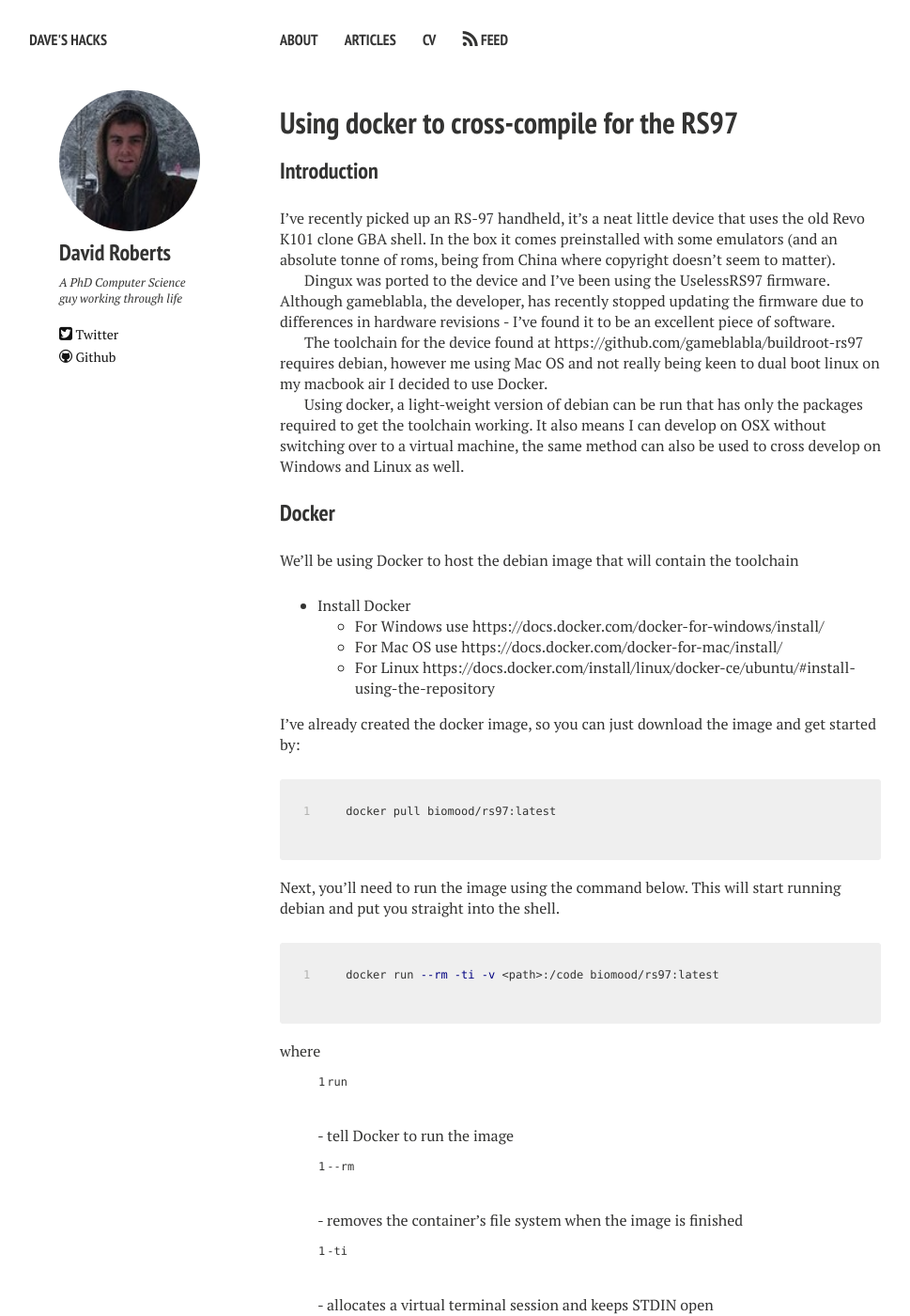
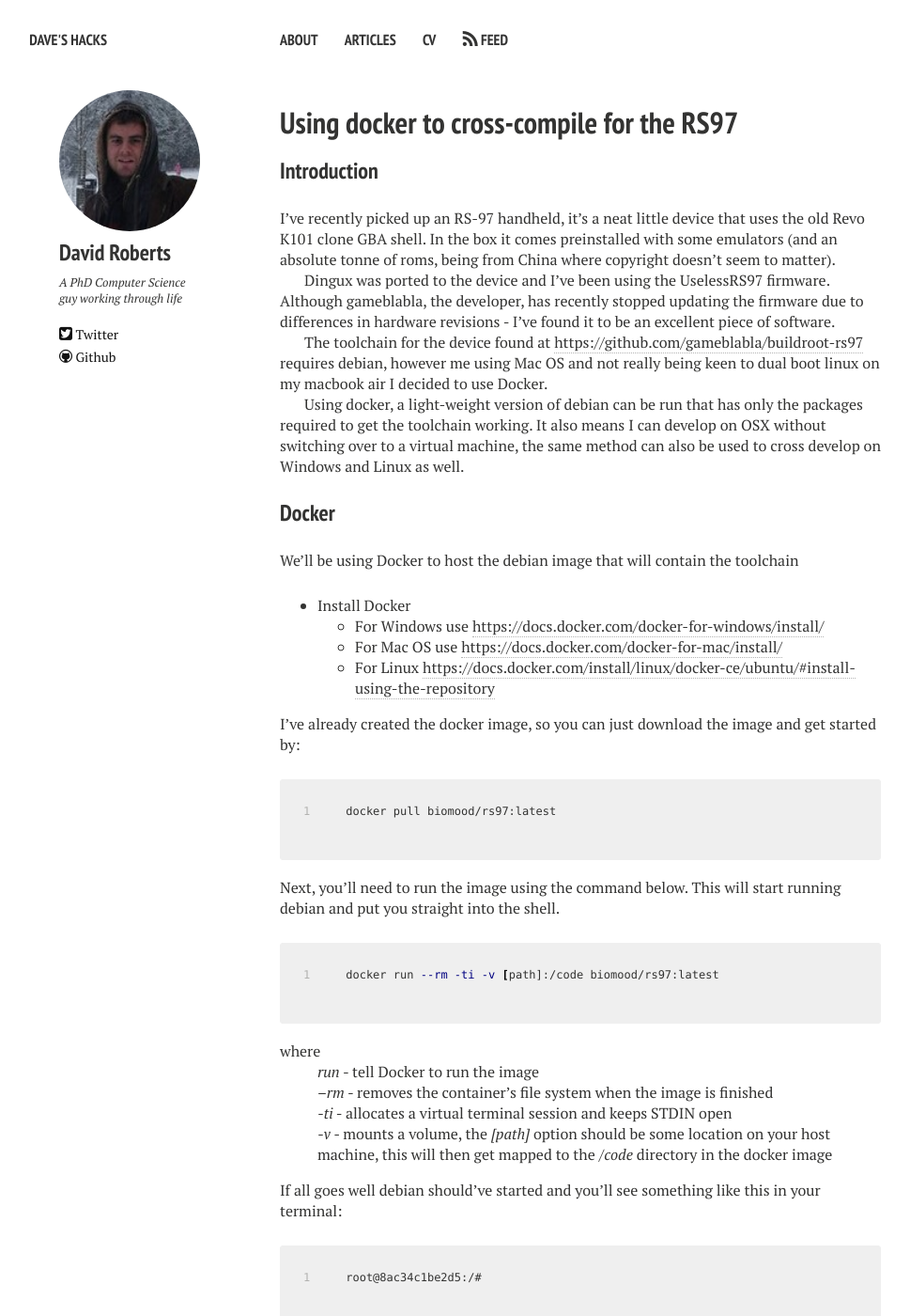
Before and after one commit to davidatroberts/davidatroberts.github.io, a Jekyll site: the page built from _posts/2019-01-31-rs97-toolchain.md, in a window 1280 px wide and 1400 px high. Shown: the whole window at 94% size, without its empty margins (22-991 px from the left). Built offline with Jekyll 4.4.1, drawn with Linux system fonts in a browser that asks for light colours; nearby versions of some CDN libraries; some of the changed text lies outside the part shown.

Commit message:
Fixes for the post

```diff
--- a/_posts/2019-01-31-rs97-toolchain.md
+++ b/_posts/2019-01-31-rs97-toolchain.md
@@ -11,7 +11,7 @@
 
 Dingux was ported to the device and I've been using the UselessRS97 firmware. Although gameblabla, the developer, has recently stopped updating the firmware due to differences in hardware revisions - I've found it to be an excellent piece of software.
 
-The toolchain for the device found at https://github.com/gameblabla/buildroot-rs97 requires debian, however me using Mac OS and not really being keen to dual boot linux on my macbook air I decided to use Docker.
+The toolchain for the device found at <https://github.com/gameblabla/buildroot-rs97> requires debian, however me using Mac OS and not really being keen to dual boot linux on my macbook air I decided to use Docker.
 
 Using docker, a light-weight version of debian can be run that has only the packages required to get the toolchain working. It also means I can develop on OSX without switching over to a virtual machine, the same method can also be used to cross develop on Windows and Linux as well.
 
@@ -19,9 +19,9 @@
 We'll be using Docker to host the debian image that will contain the toolchain
 
 * Install Docker
-    * For Windows use https://docs.docker.com/docker-for-windows/install/
-    * For Mac OS use https://docs.docker.com/docker-for-mac/install/
-    * For Linux https://docs.docker.com/install/linux/docker-ce/ubuntu/#install-using-the-repository
+    * For Windows use <https://docs.docker.com/docker-for-windows/install/>
+    * For Mac OS use <https://docs.docker.com/docker-for-mac/install/>
+    * For Linux <https://docs.docker.com/install/linux/docker-ce/ubuntu/#install-using-the-repository>
 
 I've already created the docker image, so you can just download the image and get started by:
 
@@ -32,14 +32,14 @@
 Next, you'll need to run the image using the command below. This will start running debian and put you straight into the shell.
 
 ~~~ bash
-docker run --rm -ti -v <path>:/code biomood/rs97:latest
+docker run --rm -ti -v [path]:/code biomood/rs97:latest
 ~~~
 
 where
-: `run` - tell Docker to run the image
-: `--rm` - removes the container's file system when the image is finished
-: `-ti` - allocates a virtual terminal session and keeps STDIN open
-: `-v` - mounts a volume, the `<path>` option should be some location on your host machine, this will then get mapped to the `/code` directory in the docker image
+: _run_ - tell Docker to run the image
+: _--rm_ - removes the container's file system when the image is finished
+: _-ti_ - allocates a virtual terminal session and keeps STDIN open
+: _-v_ - mounts a volume, the _[path]_ option should be some location on your host machine, this will then get mapped to the _/code_ directory in the docker image
 
 If all goes well debian should've started and you'll see something like this in your terminal:
 
@@ -48,7 +48,7 @@
 ~~~
 
 ### The Toolchain
-The toolchain is installed in `/opt/rs97-toolchain` and here <https://gist.github.com/davidatroberts/8ade17be770e08172ca49f6f5ba474ec> you can find a basic makefile that I've been using to compile my projects.
+The toolchain is installed in _/opt/rs97-toolchain_ and here <https://gist.github.com/davidatroberts/8ade17be770e08172ca49f6f5ba474ec> you can find a basic makefile that I've been using to compile my projects.
 
 This assumes that the directory structure is:
 
@@ -58,4 +58,4 @@
 : bin
 : obj
 
-The output file will be `output.dge`. You can then copy this over onto the SD card in the RS97 and all being well you're program will run.
+The output file will be `output.dge`You can then copy this over onto the SD card in the RS97 and all being well you're program will run.
```
